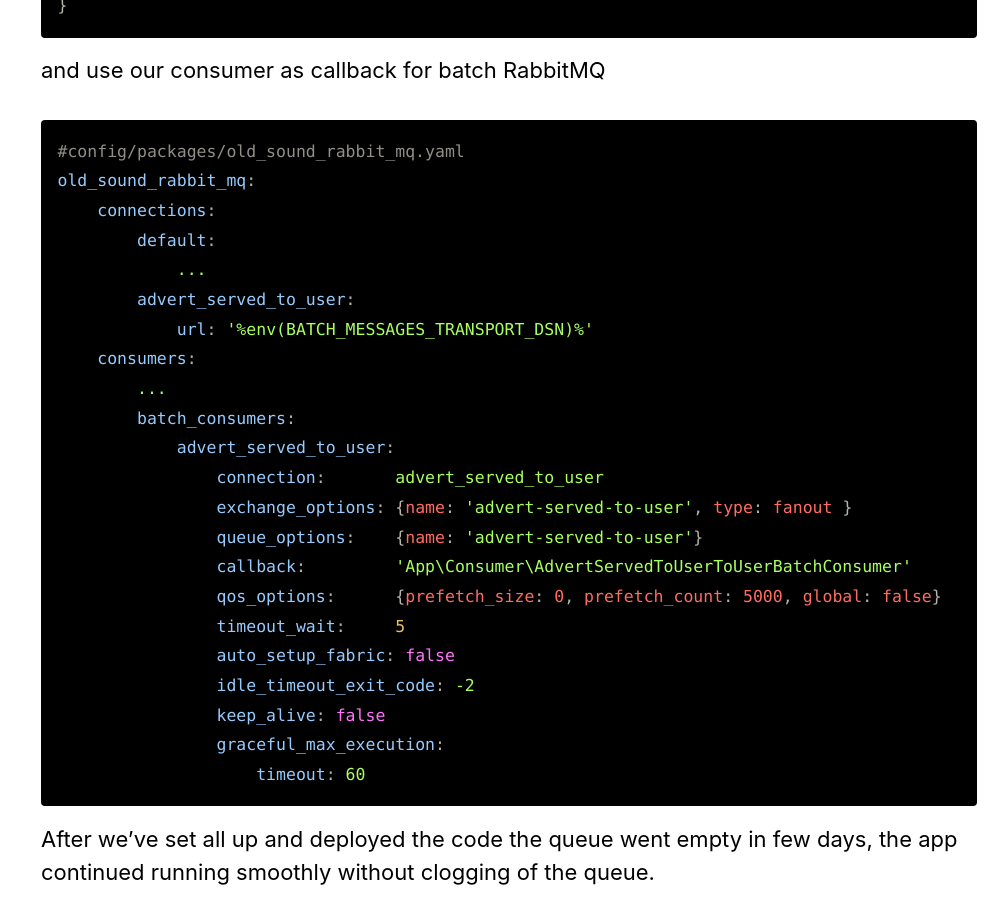
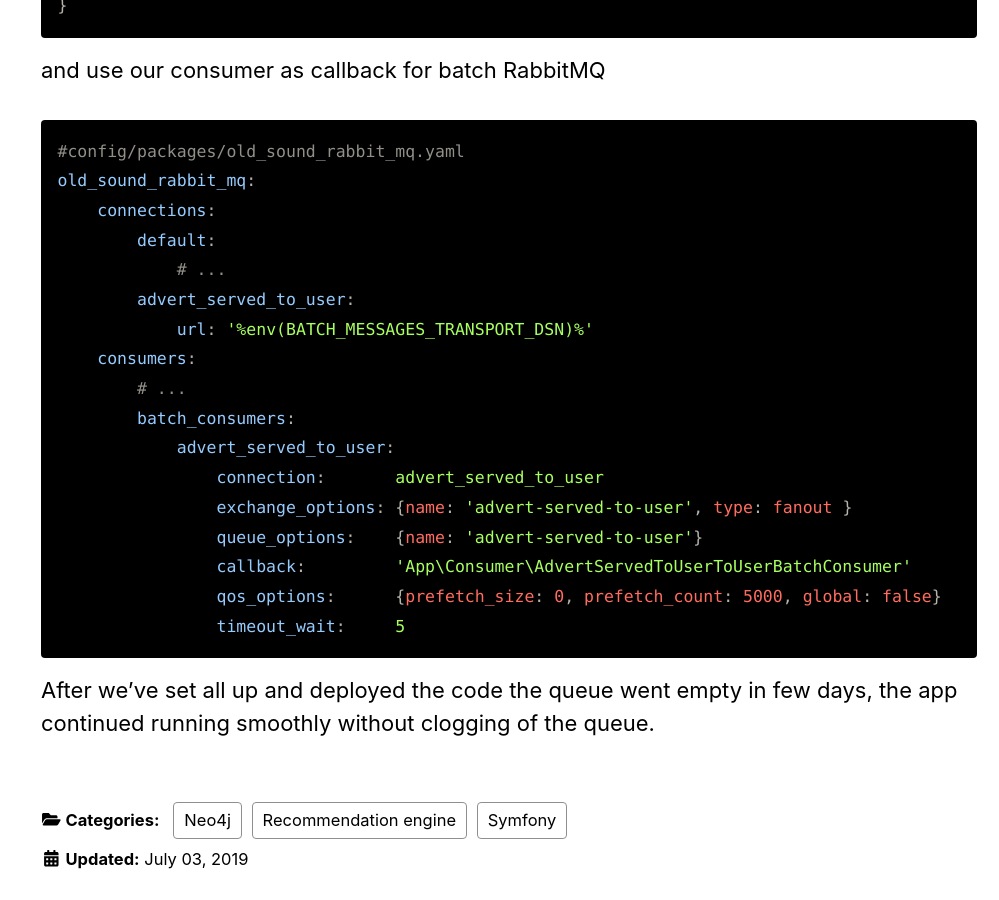
Before and after one commit to Happyr/developer.happyr.com, a Jekyll site: the page built from _posts/2019-07-03-optimize-write-to-neo4-recommendation-engine.md, in a window 1280 px wide and 900 px high, scrolled down 5032 px. Shown: the whole window, without its empty margins (281-1280 px from the left). Built offline with Jekyll 4.4.1, drawn with Linux system fonts in a browser that asks for light colours; nearby versions of some CDN libraries; comment, search, counter and statistics services are not loaded.

Commit message:
Removed some config

```diff
--- a/_posts/2019-07-03-optimize-write-to-neo4-recommendation-engine.md
+++ b/_posts/2019-07-03-optimize-write-to-neo4-recommendation-engine.md
@@ -146,11 +146,11 @@ and use our consumer as callback for batch RabbitMQ
 old_sound_rabbit_mq:
     connections:
         default:
-            ...
+            # ...
         advert_served_to_user:
             url: '%env(BATCH_MESSAGES_TRANSPORT_DSN)%'
     consumers:
-        ...
+        # ...
     	batch_consumers:
             advert_served_to_user:
                 connection:       advert_served_to_user
@@ -159,11 +159,6 @@ old_sound_rabbit_mq:
                 callback:         'App\Consumer\AdvertServedToUserToUserBatchConsumer'
                 qos_options:      {prefetch_size: 0, prefetch_count: 5000, global: false}
                 timeout_wait:     5
-                auto_setup_fabric: false
-                idle_timeout_exit_code: -2
-                keep_alive: false
-                graceful_max_execution:
-                    timeout: 60
 {% endhighlight %}
 
 After we’ve set all up and deployed the code the queue went empty in few days, the app continued running smoothly without clogging of the queue.
```
